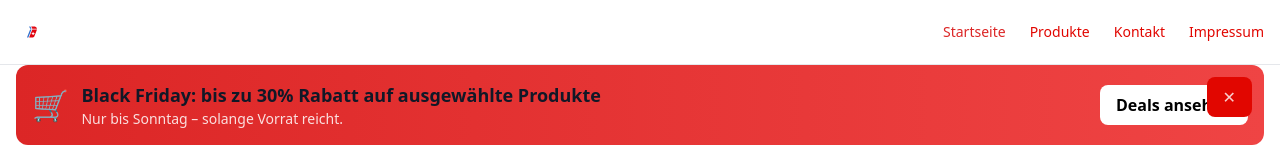
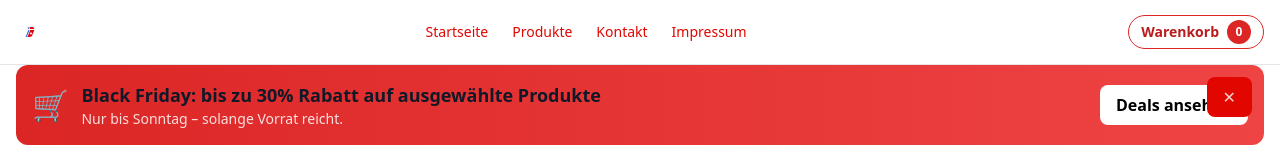
Before and after one commit to celsoneves32/iumatec-site, a Next.js app: page / in a window 1280 px wide. Shown: the top 160 px of the page. Built offline with nearby package versions, Linux system fonts and the light colour scheme.

Commit message:
Update SiteHeader.tsx

```diff
--- a/components/SiteHeader.tsx
+++ b/components/SiteHeader.tsx
@@ -1,37 +1,37 @@
-"use client";
 import Link from "next/link";
-import { usePathname } from "next/navigation";
-
-const navLinks = [
-  { href: "/", label: "Startseite" },
-  { href: "/produkte", label: "Produkte" },
-  { href: "/kontakt", label: "Kontakt" },
-  { href: "/impressum", label: "Impressum" },
-];
+import CartStatus from "./CartStatus";
 
 export default function SiteHeader() {
-  const pathname = usePathname();
-
   return (
-    <header className="border-b bg-white/80 backdrop-blur dark:bg-neutral-900/80 sticky top-0 z-50">
-      <div className="max-w-7xl mx-auto px-4 py-4 flex items-center justify-between">
-        <Link href="/" aria-label="IUMATEC Startseite">
-          <img src="/logo-iumatec.svg" alt="IUMATEC" className="h-8" />
+    <header className="border-b border-neutral-200 dark:border-neutral-800 bg-white/80 dark:bg-neutral-950/80 backdrop-blur">
+      <div className="max-w-7xl mx-auto px-4 h-16 flex items-center justify-between gap-6">
+        {/* Logo */}
+        <Link href="/" className="flex items-center gap-2">
+          <img
+            src="/logo-iumatec.svg"
+            alt="IUMATEC"
+            className="h-7 w-auto"
+          />
         </Link>
 
-        <nav className="flex space-x-6 text-sm font-medium text-gray-700 dark:text-gray-200">
-          {navLinks.map(({ href, label }) => (
-            <Link
-              key={href}
-              href={href}
-              className={`hover:underline ${
-                pathname === href ? "text-red-600" : ""
-              }`}
-            >
-              {label}
-            </Link>
-          ))}
+        {/* Navegação principal */}
+        <nav className="hidden md:flex items-center gap-6 text-sm">
+          <Link href="/" className="hover:text-red-600">
+            Startseite
+          </Link>
+          <Link href="/produkte" className="hover:text-red-600">
+            Produkte
+          </Link>
+          <Link href="/kontakt" className="hover:text-red-600">
+            Kontakt
+          </Link>
+          <Link href="/impressum" className="hover:text-red-600">
+            Impressum
+          </Link>
         </nav>
+
+        {/* ✅ Status do carrinho */}
+        <CartStatus />
       </div>
     </header>
   );
```
